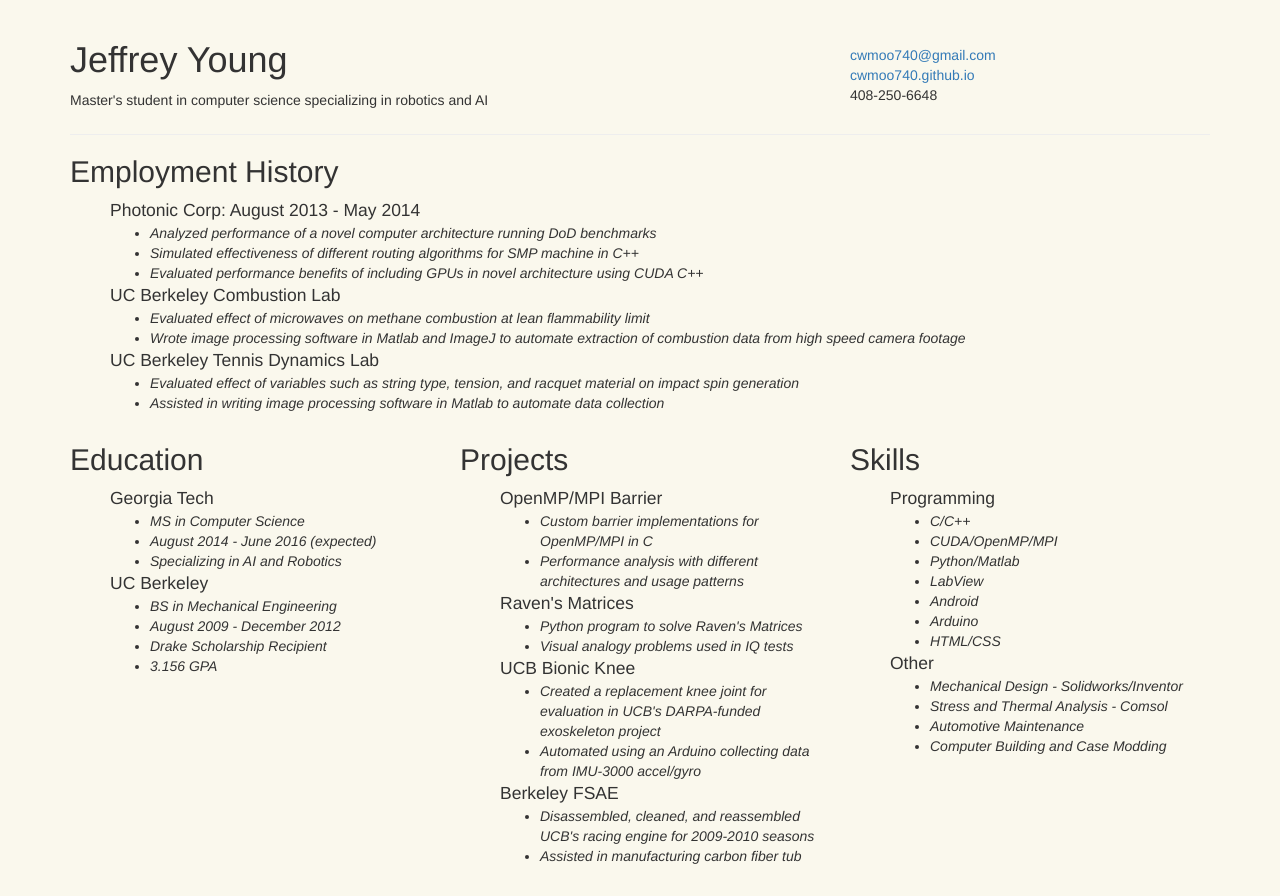
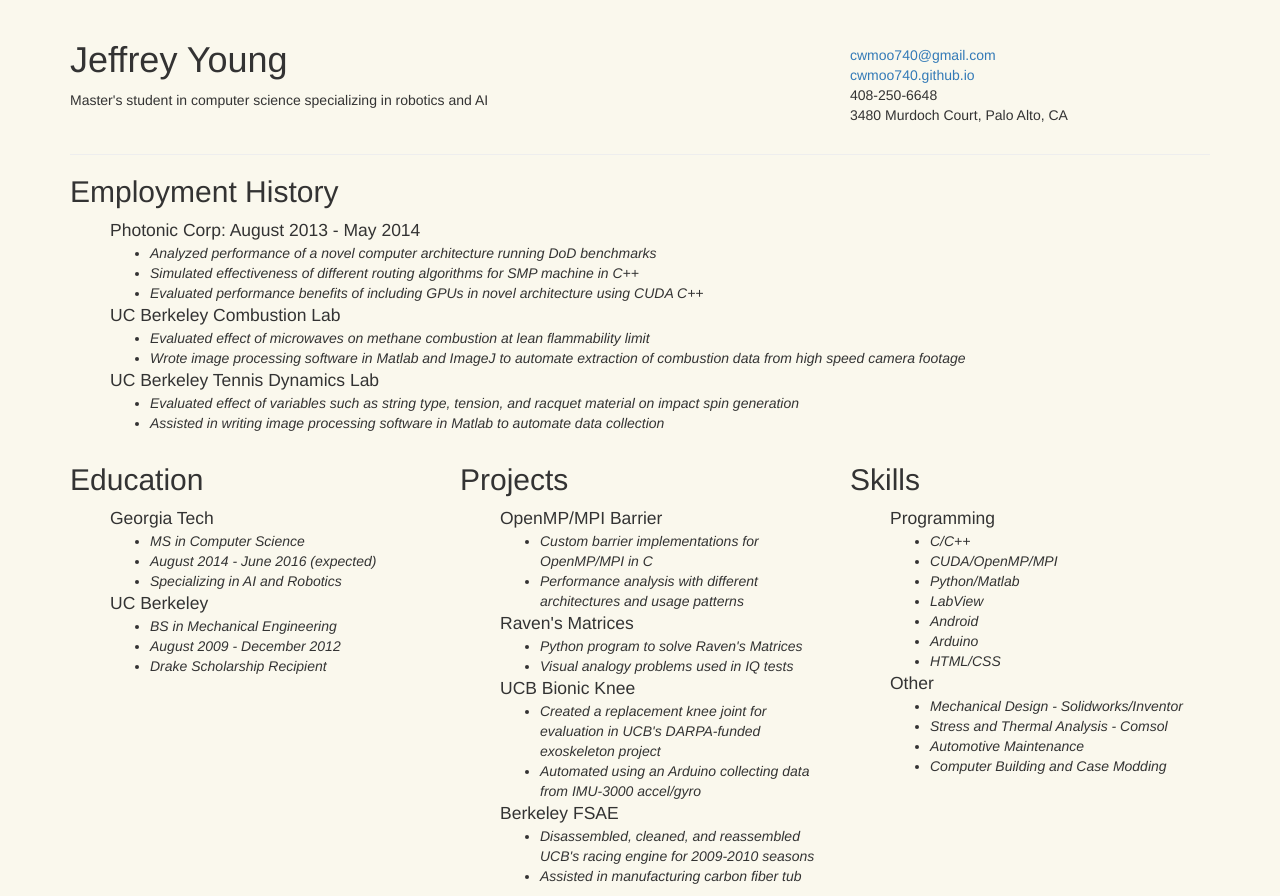
Before and after one commit to cwmoo740/cwmoo740.github.io, a plain HTML site: page index.html in a window 1280 px wide. Drawn offline with nearby package versions, Linux system fonts and the light colour scheme.

Commit message:
edited index.html

```diff
--- a/index.html
+++ b/index.html
@@ -24,7 +24,8 @@
                     <address style="margin-top:5px">
                         <a href="mailto:cwmoo740@gmail.com">cwmoo740@gmail.com</a><br/>
                         <a href=http://cwmoo740.github.io>cwmoo740.github.io</a><br/>
-                        408-250-6648
+                        408-250-6648 <br/>
+			3480 Murdoch Court, Palo Alto, CA
                     </address>
                 </div>
             </div> <!-- end row -->
@@ -70,7 +71,6 @@
                     <li>BS in Mechanical Engineering</li>
                     <li>August 2009 - December 2012</li>
                     <li>Drake Scholarship Recipient</li>
-                    <li>3.156 GPA</li>
                 </ul>
             </li>
         </ul>
```
